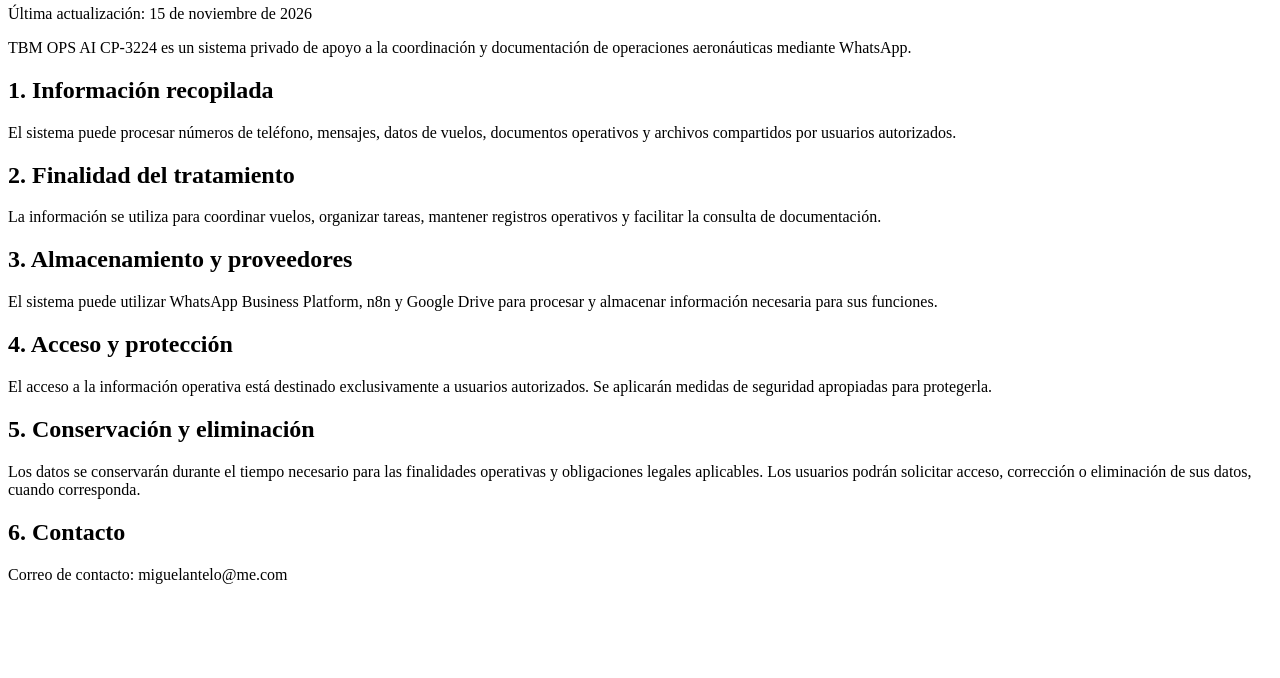
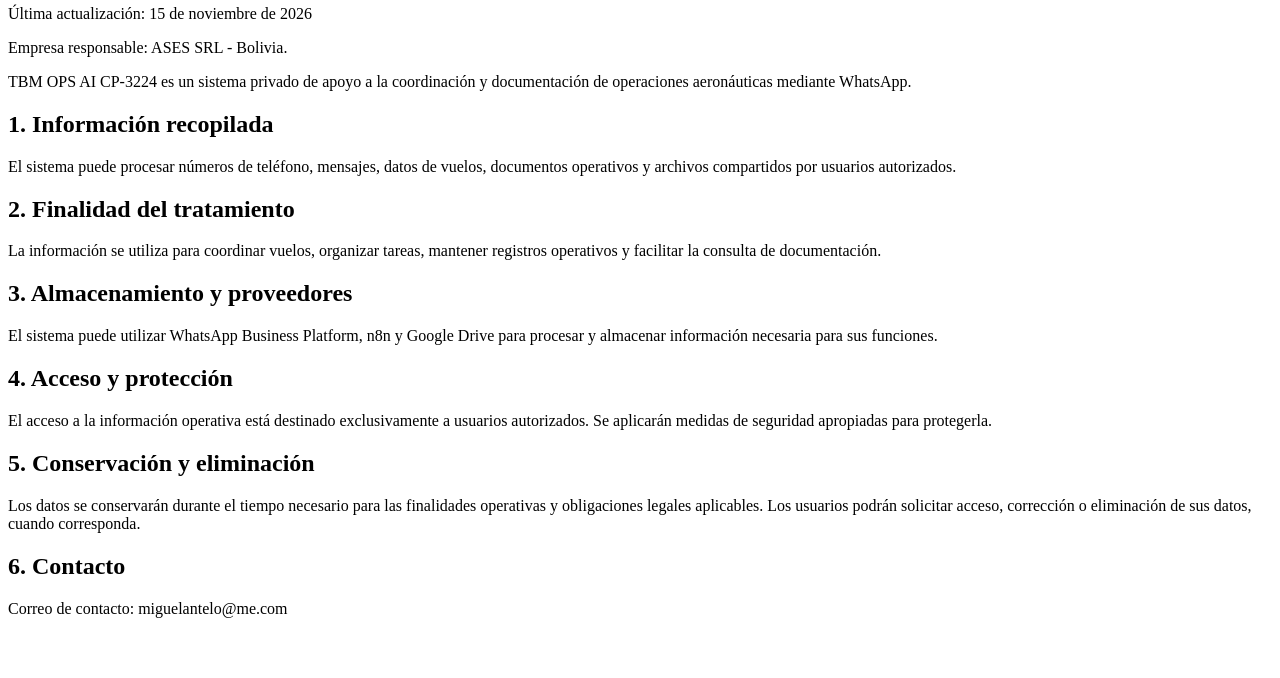
Before and after one commit to tbmopsai3224/tbm-ops-ai-cp3224, a plain HTML site: page index.html in a window 1280 px wide. Shown: the part 122-800 px from the top of the page. Drawn offline with Linux system fonts and the light colour scheme.

Commit message:
Add company responsible information to privacy policy

```diff
--- a/index.html
+++ b/index.html
@@ -10,7 +10,7 @@
   <h1>Política de Privacidad</h1>
   <h2>TBM OPS AI CP-3224</h2>
   <p>Última actualización: 15 de noviembre de 2026</p>
-
+  <p>Empresa responsable: ASES SRL - Bolivia.</p>
   <p>TBM OPS AI CP-3224 es un sistema privado de apoyo
   a la coordinación y documentación de operaciones
   aeronáuticas mediante WhatsApp.</p>
```
